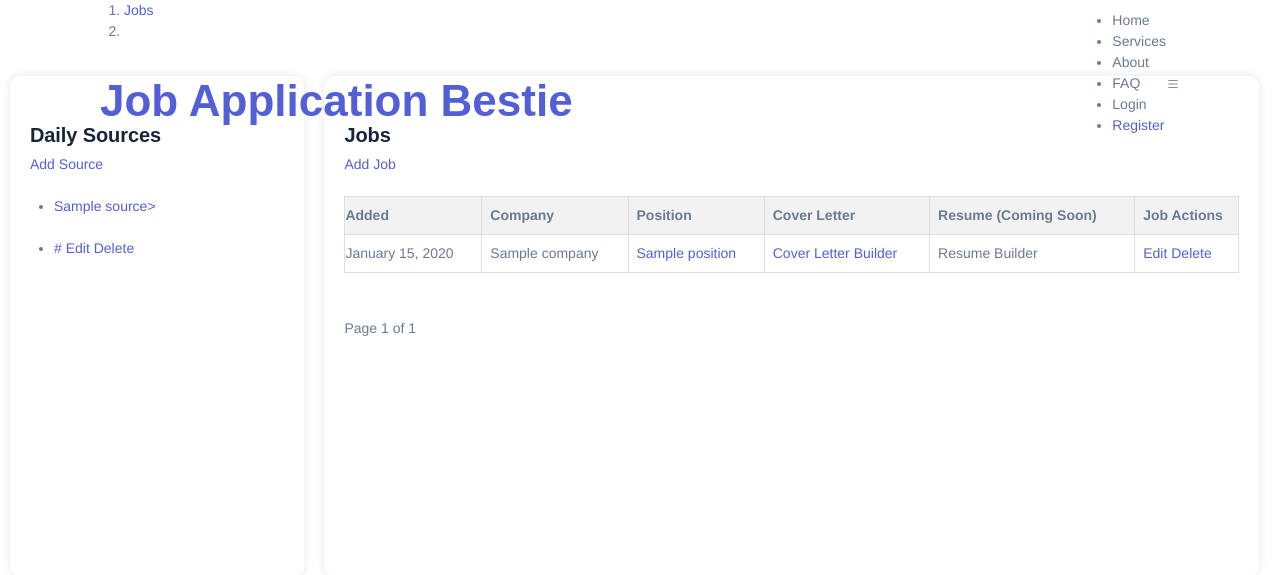
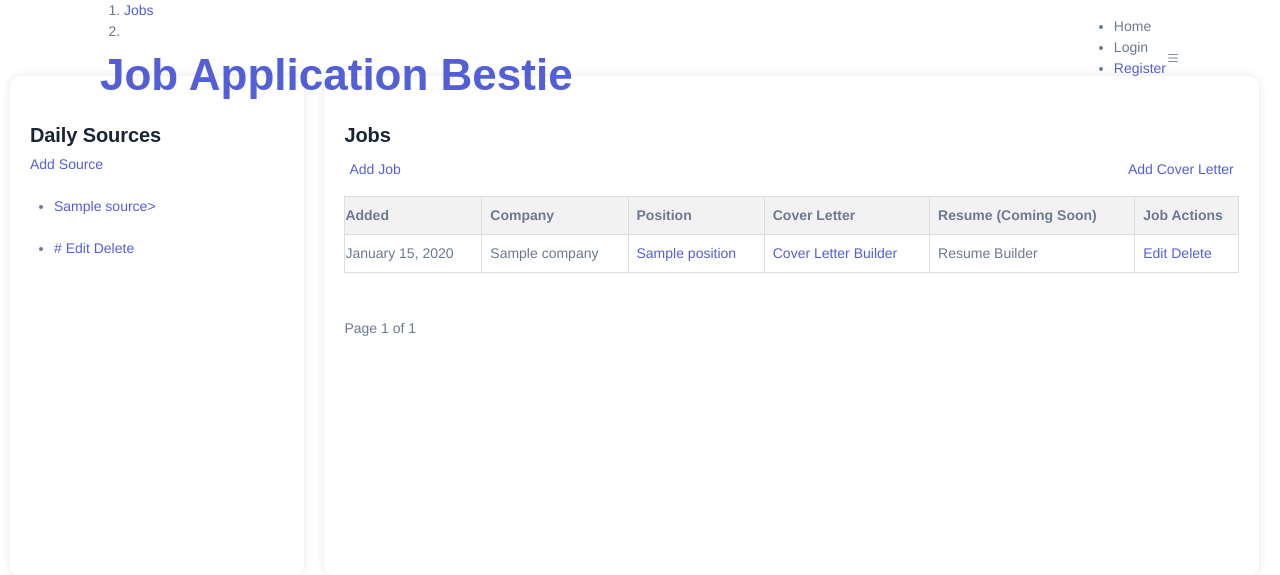
Before and after one commit to rohancode/Job-Application-Bestie, a Django app: template JobApplicationBestie/JAB_Main/templates/JAB_Main/jobs.html in a window 1280 px wide. Shown: the top 575 px of the page. Run offline with Django 3.2, Linux system fonts and the light colour scheme; the template is opened without the code that fills it: most values are stand-ins (such as "Sample title", 1, 10 or a date in 2020); some libraries are stand-ins or nearby versions.

Commit message:
homepage cl

```diff
--- a/JobApplicationBestie/JAB_Main/templates/JAB_Main/cl_main_questionnaire_include.html
+++ b/JobApplicationBestie/JAB_Main/templates/JAB_Main/cl_main_questionnaire_include.html
@@ -20,7 +20,7 @@
     <li><b>Que: {{ questionnaire.questionnaire_que}}</b><a href="{% url 'questionnaire_delete' job_case.id questionnaire.id %}"> Delete Question</a>, <a href="{% url 'questionnaire_custom_add' job_case.id questionnaire.id %}"> Add Response</a></li>
     {% if questionnaire.questionnaire_custom_questionnaire %}
         <li>
-            Res: {% for questionnaire_custom_questionnaire in questionnaire.questionnaire_custom_questionnaire.all %}
+            Ans: {% for questionnaire_custom_questionnaire in questionnaire.questionnaire_custom_questionnaire.all %}
                 {% if questionnaire_custom_questionnaire.job.id == job_case.id %}
                     {{ questionnaire_custom_questionnaire.questionnaire_ans }}<a href="{% url 'questionnaire_custom_edit' job_case.id questionnaire_custom_questionnaire.id %}"> Edit Response</a></li>
                 {% endif %}
--- a/JobApplicationBestie/JAB_Main/templates/JAB_Main/index/base_index.html
+++ b/JobApplicationBestie/JAB_Main/templates/JAB_Main/index/base_index.html
@@ -213,6 +213,29 @@
               flex: 0 0 calc(100% - 20px);
           }
       }
+      .jobs-button-container {
+          text-align: center;
+      }
+
+      .jobs-button-container a {
+          display: inline-block;
+          margin: 5px;
+      }
+
+      .jobs-button-container a:first-child {
+          float: left;
+      }
+
+      .jobs-button-container a:last-child {
+          float: right;
+      }
+
+      .jobs-center-content {
+          display: flex;
+          justify-content: center;
+          align-items: center;
+      }
+
       .cl_proofread_container {
           display: flex;
           flex-wrap: wrap;
@@ -261,6 +284,10 @@
       th {
           background-color: #f2f2f2;
       }
+      img {
+          max-width: 100%;
+          height: auto;
+      }
       .login_register {
           padding: 20px;
           background-color: white;
@@ -290,12 +317,19 @@
             <li><a class="nav-link" href="{% url 'openai_main' %}">ChatGPT-Settings</a></li>
             <li><a class="nav-link" href="{% url 'logout_user' %}">Logout</a></li>
           {% else %}
+            {% if request.resolver_match.url_name == 'home' %}
               <li><a class="nav-link scrollto active" href="#hero">Home</a></li>
               <li><a class="nav-link scrollto" href="#services">Services</a></li>
               <li><a class="nav-link scrollto" href="#about">About</a></li>
               <li><a class="nav-link scrollto" href="#faq">FAQ</a></li>
               <li><a class="nav-link" href="{% url 'login_user' %}">Login</a></li>
               <li><a class="getstarted scrollto" href="{% url 'register_user' %}">Register</a></li>
+            {% else %}
+              <li><a class="nav-link" href="{% url 'home' %}">Home</a></li>
+              <li><a class="nav-link" href="{% url 'login_user' %}">Login</a></li>
+              <li><a class="getstarted scrollto" href="{% url 'register_user' %}">Register</a></li>
+            {% endif %}
+
           {% endif %}
         </ul>
         <i class="bi bi-list mobile-nav-toggle"></i>
--- a/JobApplicationBestie/JAB_Main/templates/JAB_Main/index/index.html
+++ b/JobApplicationBestie/JAB_Main/templates/JAB_Main/index/index.html
@@ -82,7 +82,7 @@
         <div class="row content">
           <div class="col-lg-6" data-aos="fade-up" data-aos-delay="150">
             <p>
-              Welcome to our innovative SaaS platform designed to revolutionize the way you create personalized cover letters. We understand the importance of crafting a compelling cover letter, and we're here to make the process easier and more effective for you.
+              Welcome to our innovative platform designed to revolutionize the way you create personalized cover letters. We understand the importance of crafting a compelling cover letter, and we're here to make the process easier and more effective for you.
             </p>
             <ul>
               <li><i class="ri-check-double-line"></i> Effortlessly customize your cover letters</li>
@@ -92,7 +92,7 @@
           </div>
           <div class="col-lg-6 pt-4 pt-lg-0" data-aos="fade-up" data-aos-delay="300">
             <p>
-              Our platform simplifies the process of creating personalized cover letters by providing you with a user-friendly interface and a vast library of customizable templates. Say goodbye to the hassle of crafting cover letters from scratch, and let us help you shine in your job applications.
+              Our platform simplifies the process of creating personalized cover letters by providing you with a user-friendly interface and template. Say goodbye to the hassle of crafting cover letters from scratch, and let us help you shine in your job applications.
             </p>
             <a href="#services" class="btn-learn-more">Learn More</a>
           </div>
@@ -140,7 +140,7 @@
           </div>
           <div class="col-lg-7">
             <p>
-              To use the AI features, you need to add credit in your <a href="https://openai.com/">Open AI</a> account (creator of ChatGPT) and share the API with the product. We do not get any money when you add credits.
+              To use the AI features, you need to add credit in your <a href="https://openai.com/">Open AI</a> account (creator of ChatGPT) and share the API with the platform. We do not get any money when you add credits.
             </p>
           </div>
         </div><!-- End F.A.Q Item-->
--- a/JobApplicationBestie/JAB_Main/templates/JAB_Main/jobs.html
+++ b/JobApplicationBestie/JAB_Main/templates/JAB_Main/jobs.html
@@ -1,4 +1,5 @@
 {% extends 'JAB_Main/index/base_index.html' %}
+{% load static %}
 
 {% block content %}
 
@@ -38,9 +39,13 @@
             </div>
             <div class="jobs_right">
                 <h4>Jobs</h4>
+                <div class="jobs-button-container">
                     <a href="{% url 'job_add' %}">Add Job</a>
+                    <a href="{% url 'cl_add' %}">Add Cover Letter</a>
+                </div>
                 <br/>
                 <br/>
+                {% if job_all %}
                     <table>
                         <thead>
                             <tr>
@@ -83,8 +88,12 @@
                         <a href="?page={{ job_all.next_page_number }}">Next</a>
                         <a href="?page={{ job_all.paginator.num_pages }}">Last &raquo</a>
                     {% endif %}
-
-
+                {% else %}
+                    <br><br><br>
+                    <div class="jobs-center-content">
+                        <img src="{% static 'assets/img/jobs_banner.png' %}">
+                    </div>
+                {% endif %}
             </div>
         </div>
     </section>
--- a/JobApplicationBestie/JAB_Main/urls.py
+++ b/JobApplicationBestie/JAB_Main/urls.py
@@ -10,6 +10,7 @@ urlpatterns = [
     path('jobs', views.jobs, name='jobs'),
     path('jobs/<job_id>/delete', views.job_delete, name='job_delete'),
 
+    path('cl/add', views.cl_add, name='cl_add'),
     path('cl/<job_id>', views.cl_main, name='cl_main'),
     path('cl/<cl_id>/proofread', views.cl_proofread, name='cl_proofread'),
     path('cl/<cl_id>/download', views.cl_download, name='cl_download'),
--- a/JobApplicationBestie/JobApplicationBestie/settings_dev.py
+++ b/JobApplicationBestie/JobApplicationBestie/settings_dev.py
@@ -151,7 +151,8 @@ USE_TZ = True
 
 STATIC_URL = '/static/'
 STATICFILES_DIRS = [
-    os.path.join(BASE_DIR, 'JobApplicationBestie/JAB_Main/templates/JAB_Main/index')
+    os.path.join(BASE_DIR, 'JobApplicationBestie/JAB_Main/templates/JAB_Main/index'),
+    os.path.join(BASE_DIR, 'JobApplicationBestie/JAB_Main/templates/JAB_Main')
 ]
 STATIC_ROOT = os.path.join(BASE_DIR, 'JobApplicationBestie/assets')
 
--- a/JobApplicationBestie/JobApplicationBestie/settings_prod.py
+++ b/JobApplicationBestie/JobApplicationBestie/settings_prod.py
@@ -134,7 +134,8 @@ USE_TZ = True
 
 STATIC_URL = '/static/'
 STATICFILES_DIRS = [
-    os.path.join(BASE_DIR, 'JobApplicationBestie/JAB_Main/templates/JAB_Main/index')
+    os.path.join(BASE_DIR, 'JobApplicationBestie/JAB_Main/templates/JAB_Main/index'),
+    os.path.join(BASE_DIR, 'JobApplicationBestie/JAB_Main/templates/JAB_Main')
 ]
 STATIC_ROOT = os.path.join(BASE_DIR, 'JobApplicationBestie/assets')
 
--- a/JobApplicationBestie/member/templates/authenticate/register_user.html
+++ b/JobApplicationBestie/member/templates/authenticate/register_user.html
@@ -5,7 +5,7 @@
 {% if form.errors %}
 
     <div class="alert alert-warning alert-dismissible fade show" role="alert">
-        Oops! Something went wrong. Please make sure to have a unique user name and the password fulfills the conditions.
+        Oops! Something went wrong. Please make sure to have a unique user name and the password fulfills the conditions. The password should not be too similar to username.
         <button type="button" class="btn-close" data-bs-dismiss="alert" aria-label="Close"></button>
     </div>
 
```
Also changed, not shown: JobApplicationBestie/JAB_Main/views.py (+9 -0 lines), JobApplicationBestie/JAB_Main/templates/JAB_Main/assets/img/jobs_banner.png (added), README.md, 2 other files. Lines whose indentation alone changed are shown as unchanged.
